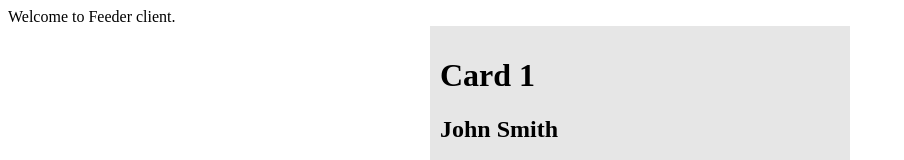
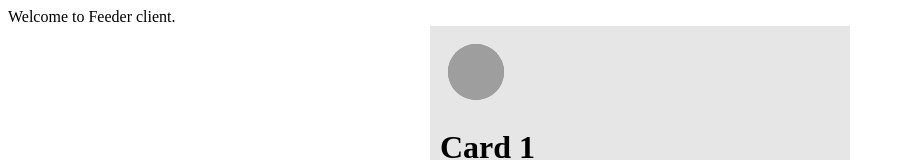
Before and after one commit to softeng-701-group-5/softeng-701-assignment-1, a React (Create React App) app in the folder client/: page / in a window 1280 px wide. Shown: the top 160 px of the page, without its empty margins (0-904 px from the left). Built offline with nearby package versions, Linux system fonts and the light colour scheme; grey boxes are pictures that could not be loaded.

Commit message:
avatar icon

```diff
--- a/client/src/components/Card.jsx
+++ b/client/src/components/Card.jsx
@@ -1,4 +1,23 @@
 import React from 'react';
+import { makeStyles } from '@material-ui/core/styles';
+import Avatar from '@material-ui/core/Avatar';
+
+const useStyles = makeStyles(theme => ({
+  root: {
+    display: 'flex',
+    '& > *': {
+      margin: theme.spacing(1),
+    },
+  },
+  small: {
+    width: theme.spacing(3),
+    height: theme.spacing(3),
+  },
+  large: {
+    width: theme.spacing(7),
+    height: theme.spacing(7),
+  },
+}));
 
 /* colours and logos:
  * reddit:  #FF4500 https://redditupvoted.files.wordpress.com/2015/10/reddit_icon_twitter_fb.png
@@ -13,9 +32,14 @@ import React from 'react';
  */
 function Card(props) {
 
+  const classes = useStyles();
+
     return (
         <center>
         <div style = {{width: "400px", background: "#e6e6e6", padding:"10px", textAlign:"left"}}>
+            <div className={classes.root}>
+                <Avatar alt="Remy Sharp" src="https://img.icons8.com/windows/64/000000/user.png" style={{background: "grey"}} className={classes.large} />
+            </div>
             <h1>{props.title}</h1>
             <h2>{props.username}</h2>
             <p>{props.text}</p>
```
